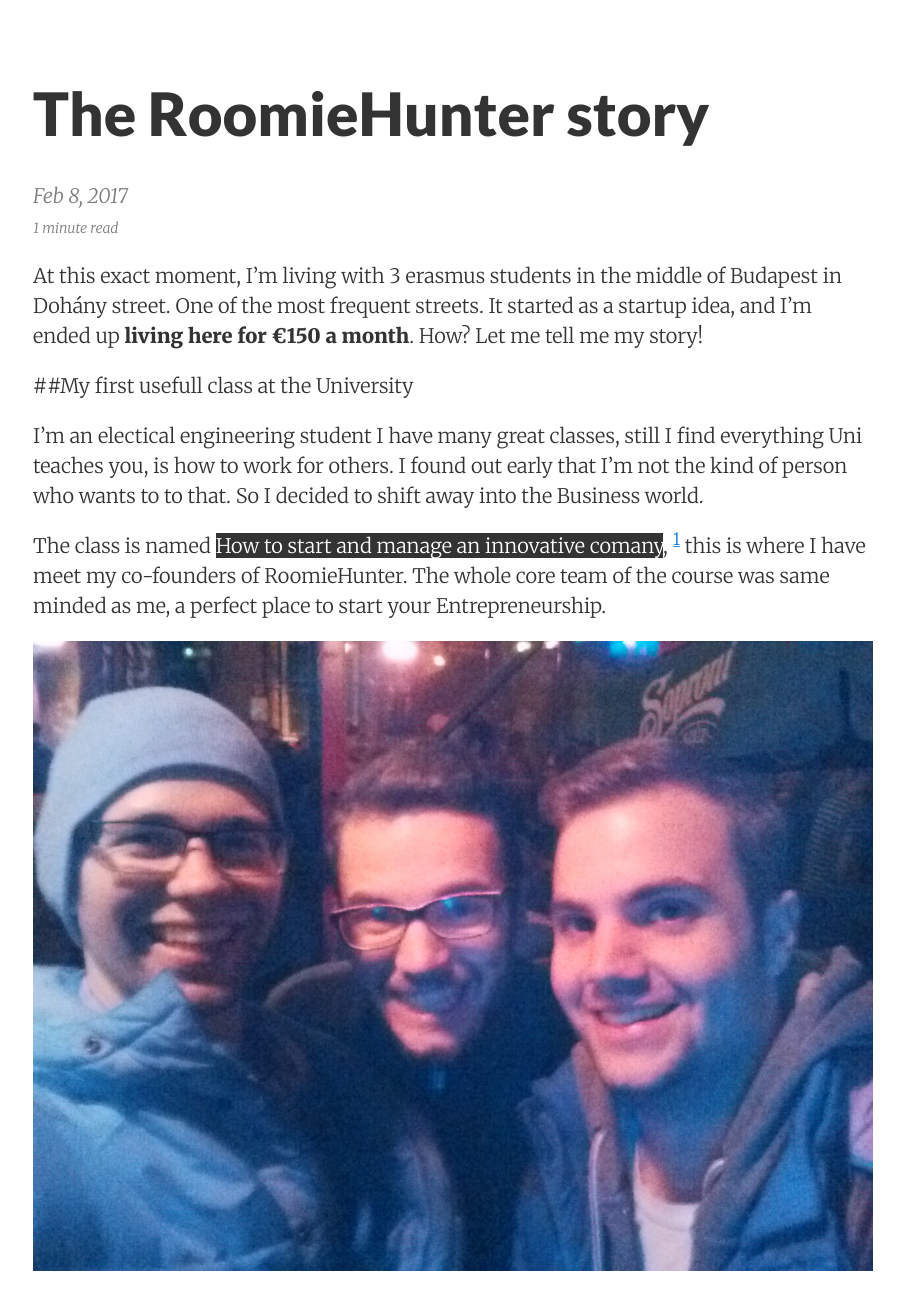
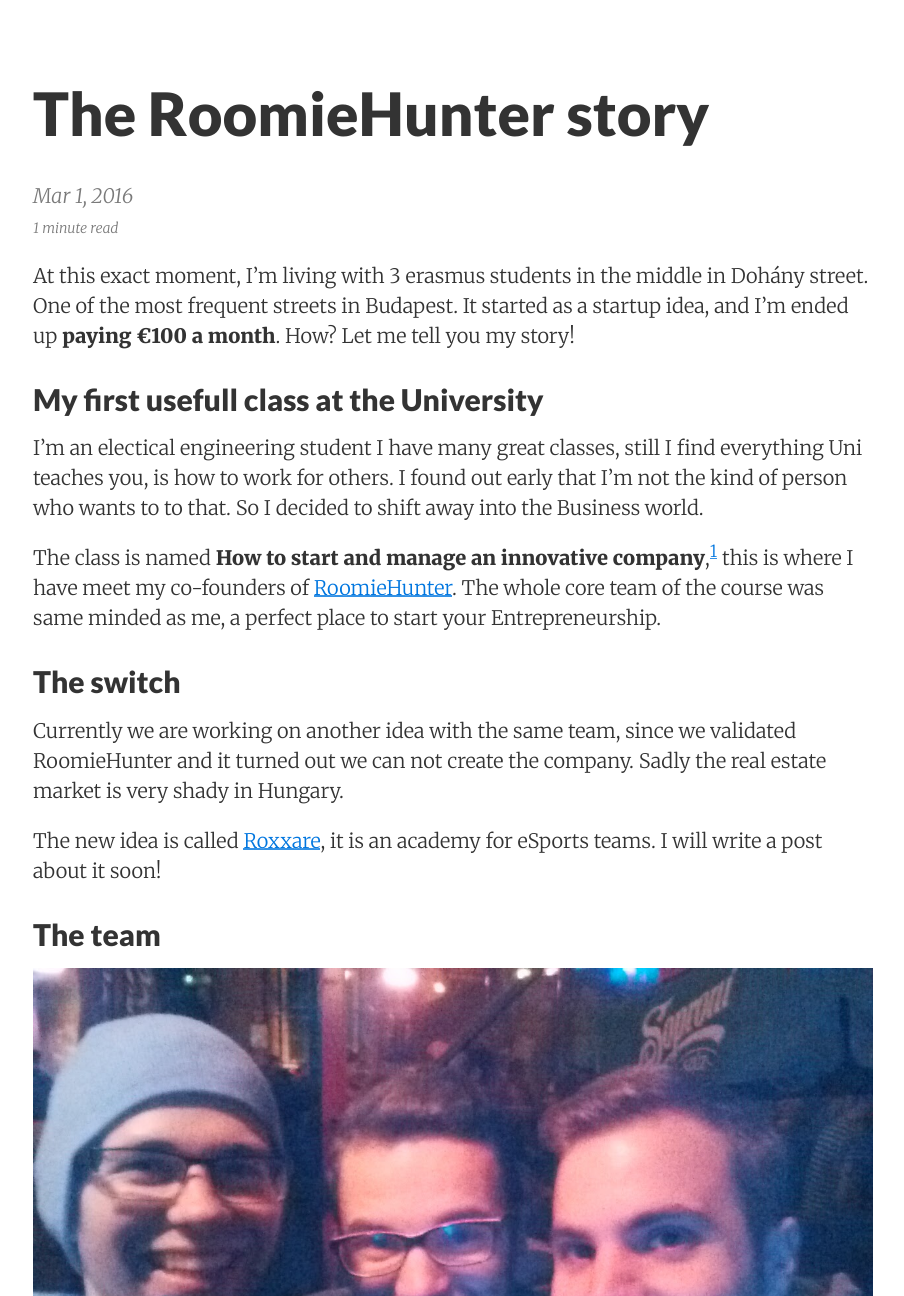
Before and after one commit to norbert-berenyi/norbert-berenyi.github.io, a Jekyll site: the page built from _posts/2016-02-08-the-roomie-hunter-story.md, in a window 1280 px wide and 1400 px high, cut to the strip 104-1400 px from the top of the window. Shown: the whole strip, without its empty margins (187-1091 px from the left). Built offline with Jekyll 4.4.1, drawn with Linux system fonts in a browser that asks for light colours; nearby versions of some CDN libraries; comment, search, counter and statistics services are not loaded; some of the changed text lies outside the part shown.

Commit message:
The RoomieHunter story: publish

```diff
--- a/_posts/2016-02-08-the-roomie-hunter-story.md
+++ b/_posts/2016-02-08-the-roomie-hunter-story.md
@@ -1,22 +1,29 @@
 ---
 layout:     post
 title:      The RoomieHunter story
-date:       2017-02-08 00:00:00
+date:       2016-03-01 00:00:00
 summary:    Or how we aren't helping Erasmus students to find their prefect flatmates and flat.
 categories: startup story
 ---
 
-At this exact moment, I'm living with 3 erasmus students in the middle of Budapest in Dohány street. One of the most frequent streets. It started as a startup idea, and I'm ended up __living here for €150 a month__. How? Let me tell me my story!
+At this exact moment, I'm living with 3 erasmus students in the middle in Dohány street. One of the most frequent streets in Budapest. It started as a startup idea, and I'm ended up __paying €100 a month__. How? Let me tell you my story!
 
-##My first usefull class at the University
+## My first usefull class at the University
 
 I'm an electical engineering student I have many great classes, still I find everything Uni teaches you, is how to work for others. I found out early that I'm not the kind of person who wants to to that. So I decided to shift away into the Business world.
 
-The class is named <span class="bg-dark-gray white">How to start and manage an innovative comany</span>, [^1] this is where I have meet my co-founders of RoomieHunter. The whole core team of the course was same minded as me, a perfect place to start your Entrepreneurship.
+The class is named __How to start and manage an innovative company__,[^1] this is where I have meet my co-founders of [RoomieHunter](http://roomiehunter.com). The whole core team of the course was same minded as me, a perfect place to start your Entrepreneurship.
 
+## The switch
+
+Currently we are working on another idea with the same team, since we validated RoomieHunter and it turned out we can not create the company. Sadly the real estate market is very shady in Hungary.
+
+The new idea is called [Roxxare](http://roxxare.com), it is an academy for eSports teams. I will write a post about it soon!
+
+## The team
 ![desk](/images/rh-01.jpg)
+From left to right: Márk Berencsi, Viktor Márton, Norbert Berényi (me)
 
 ---
 
-[//]: <> Have to look for the correct name!
 [^1]: Hungarian name is [Innovatív vállalkozások létrehozása és működtetése](http://vallalkozz.bme.hu/) The proffessor is called Vecsenyi János, one of the best mentors I have met so far.
```
